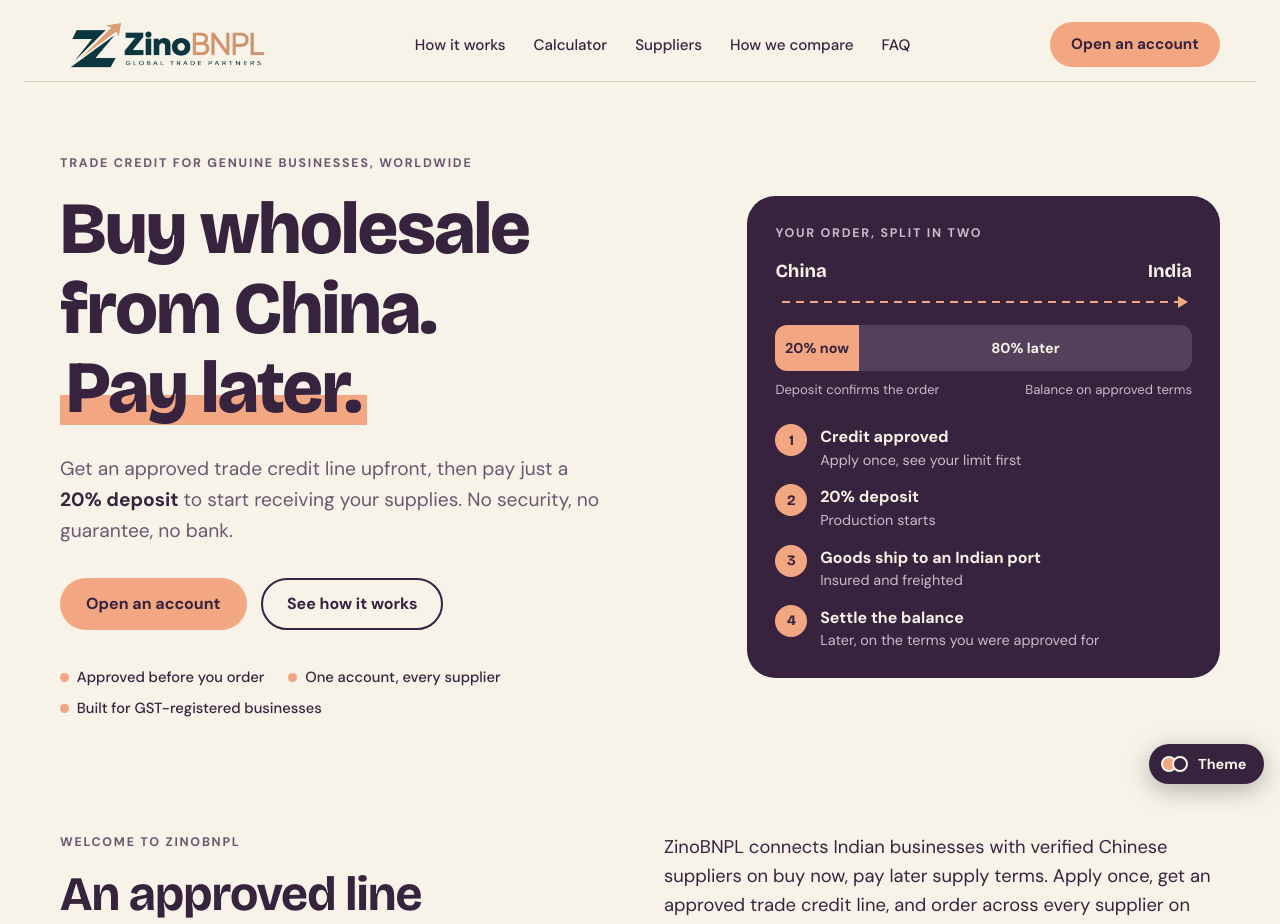
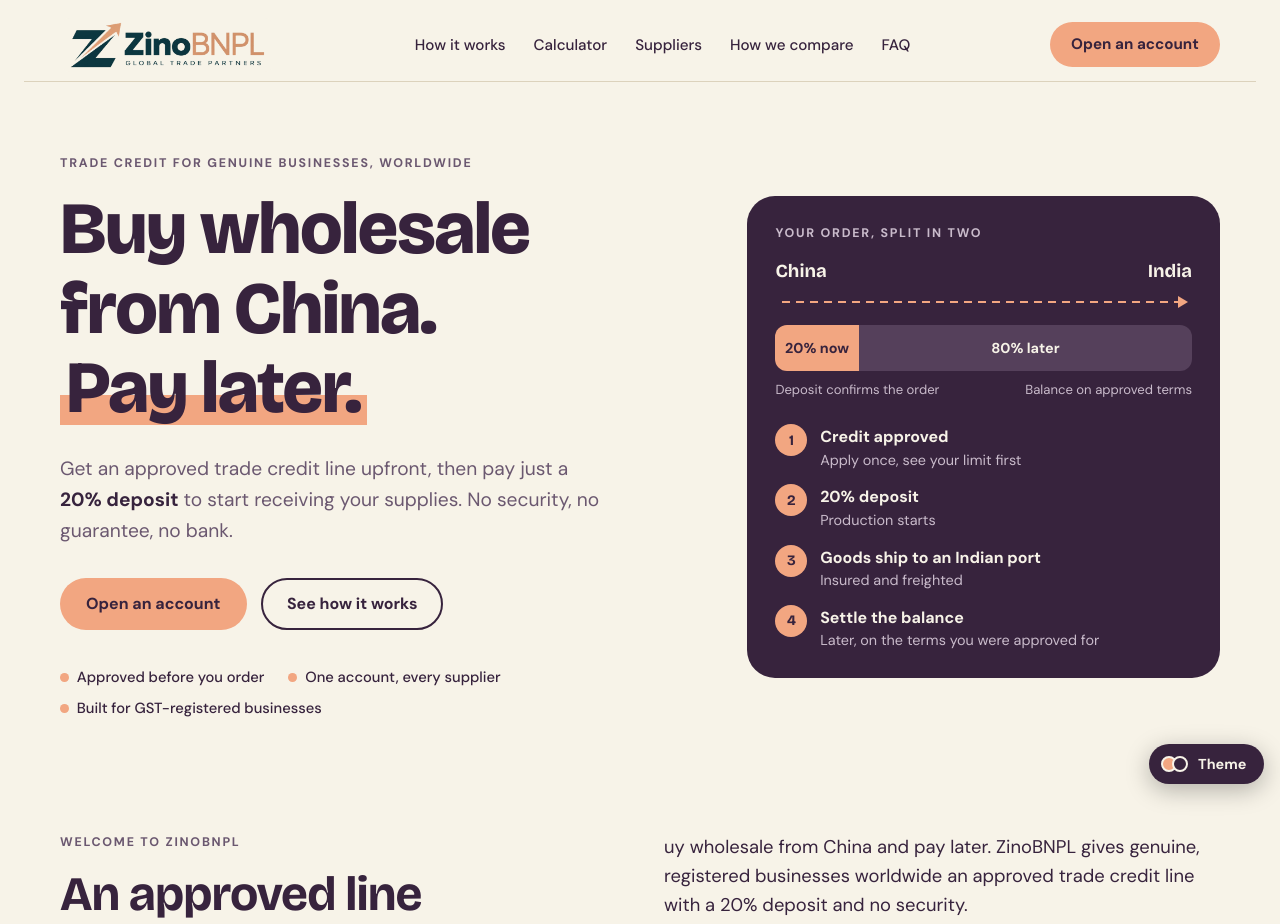
Before and after one commit to valueworkers/zinobnpl, a React (Vite) app: page / in a window 1280 px wide. Shown: the top 924 px of the page. Built offline with nearby package versions, Linux system fonts and the light colour scheme.

Commit message:
Update Welcome.jsx

```diff
--- a/src/components/Welcome.jsx
+++ b/src/components/Welcome.jsx
@@ -7,7 +7,7 @@ export default function Welcome() {
           <h2 style={{ marginTop: '1rem' }}>An approved line of trade credit for buying from China.</h2>
         </div>
         <div className="big">
-          <p>ZinoBNPL connects Indian businesses with verified Chinese suppliers on buy now, pay later supply terms. Apply once, get an approved trade credit line, and order across every supplier on the platform.</p>
+          <p>uy wholesale from China and pay later. ZinoBNPL gives genuine, registered businesses worldwide an approved trade credit line with a 20% deposit and no security.</p>
           <p>Pay a 20% deposit to confirm an order and your goods are produced and shipped. You settle the balance later on the terms you were approved for. No property security and no personal guarantee.</p>
         </div>
       </div>
```
